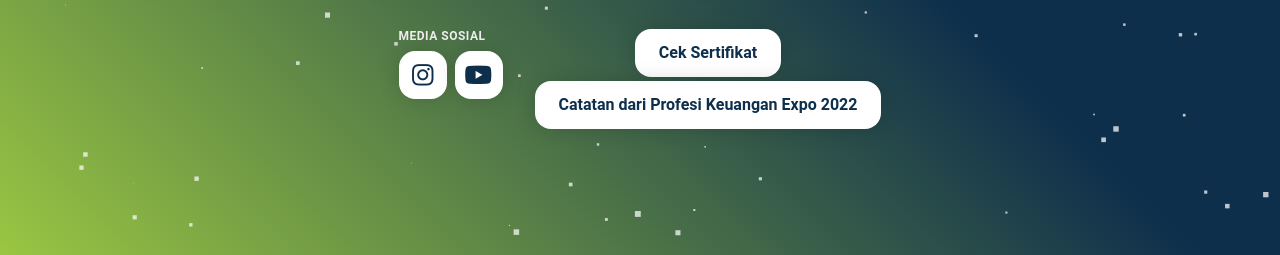
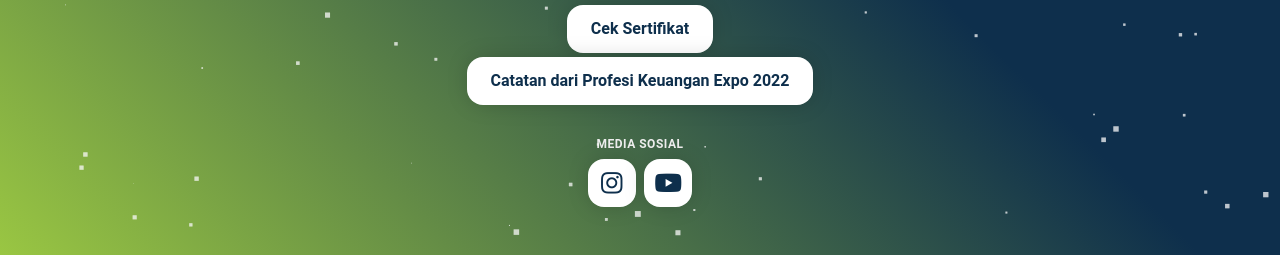
Before and after one commit to jetmiky/expo-landing, a website: page index.html in a window 1280 px wide. Shown: the part 498-753 px from the top of the page. Drawn offline with nearby package versions, Linux system fonts and the light colour scheme; files that its build step writes are made by us from their sources.

Commit message:
Modify styles and buttons layout

```diff
--- a/css/main.css
+++ b/css/main.css
@@ -98,14 +98,13 @@ body {
 }
 
 .actions {
-  margin: 2rem 0;
+  margin: 1.75rem 0;
 }
 
-.actions p {
+.social-btns p {
   font-size: 0.75rem;
   color: #eee;
   margin: 0 0 0.5rem;
-  text-align: left;
   text-transform: uppercase;
   font-weight: 700;
   letter-spacing: 0.5px;
@@ -159,7 +158,6 @@ body {
 }
 .social-btns {
   height: 3rem;
-  margin-right: 2rem;
   font-size: 0;
   text-align: center;
 }
--- a/index.html
+++ b/index.html
@@ -102,25 +102,6 @@
         </p>
 
         <div class="actions flex justify-center">
-          <div class="social-btns">
-            <p>Media Sosial</p>
-            <div>
-              <a
-                href="https://www.instagram.com/pppk_kemenkeu/"
-                class="btn instagram"
-                target="_blank"
-              >
-                <i class="fa fab fa-instagram"></i>
-              </a>
-              <a
-                href="https://www.youtube.com/@pppk_kemenkeu"
-                class="btn youtube"
-                target="_blank"
-              >
-                <i class="fa fab fa-youtube"></i>
-              </a>
-            </div>
-          </div>
           <div class="text-center">
             <div>
               <a
@@ -135,10 +116,30 @@
               <a
                 href="https://heyzine.com/flip-book/aaaf547484.html"
                 class="btn certificate bold"
+                target="_blank"
               >
                 <span>Catatan dari Profesi Keuangan Expo 2022</span>
               </a>
             </div>
+          </div>
+        </div>
+        <div class="social-btns">
+          <p class="text-center">Media Sosial</p>
+          <div>
+            <a
+              href="https://www.instagram.com/pppk_kemenkeu/"
+              class="btn instagram"
+              target="_blank"
+            >
+              <i class="fa fab fa-instagram"></i>
+            </a>
+            <a
+              href="https://www.youtube.com/@pppk_kemenkeu"
+              class="btn youtube"
+              target="_blank"
+            >
+              <i class="fa fab fa-youtube"></i>
+            </a>
           </div>
         </div>
       </main>
```
